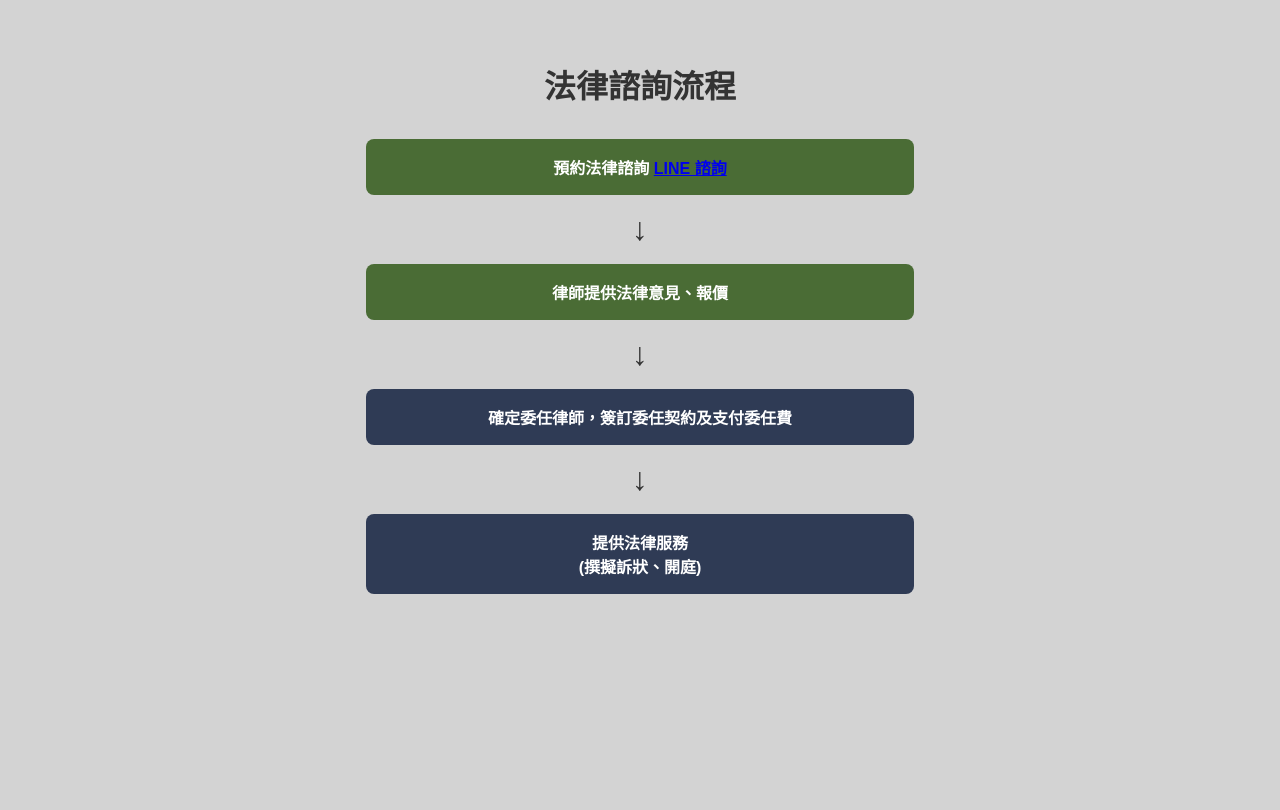
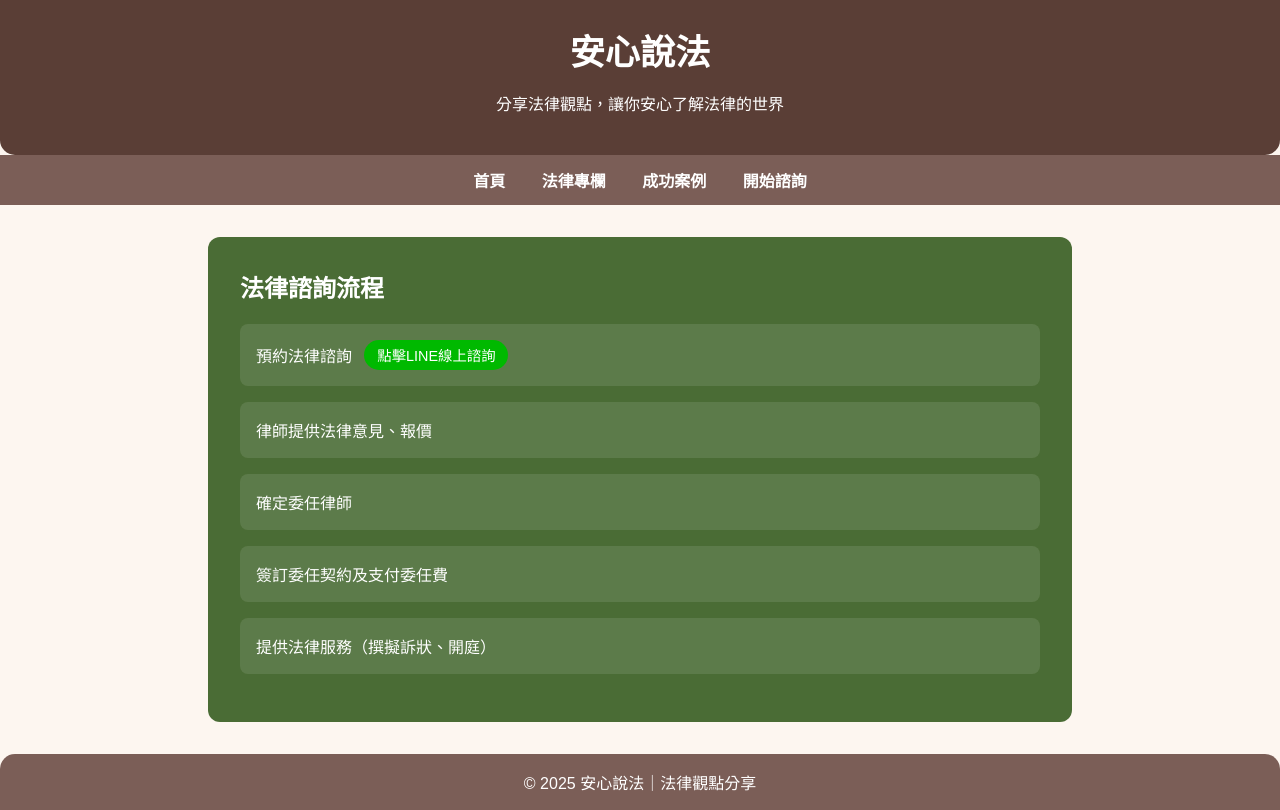
Before and after one commit to annielawarticles/law, a plain HTML site: page Consult.html in a window 1280 px wide. Drawn offline with Linux system fonts and the light colour scheme.

Commit message:
Update Consult.html

```diff
--- a/Consult.html
+++ b/Consult.html
@@ -2,63 +2,120 @@
 <html lang="zh-Hant">
 <head>
   <meta charset="UTF-8" />
-  <meta name="viewport" content="width=device-width, initial-scale=1.0" />
-  <title>法律諮詢流程</title>
+  <meta name="viewport" content="width=device-width, initial-scale=1.0">
+  <title>安心說法｜法律諮詢流程</title>
   <style>
     body {
-      background: #d3d3d3; /* 灰背景 */
       font-family: "Noto Sans TC", sans-serif;
-      padding: 2rem;
+      margin: 0;
+      padding: 0;
+      background-color: #fdf6f0;
+      color: #333;
     }
 
-    h1 {
+    header {
+      background-color: #5a3e36; /* 深棕色 */
+      color: white;
+      padding: 1.5rem 2rem;
       text-align: center;
-      color: #333;
-      margin-bottom: 2rem;
+      border-bottom-left-radius: 15px;
+      border-bottom-right-radius: 15px;
     }
 
-    .flow-container {
-      display: flex;
-      flex-direction: column;
-      align-items: center;
-      gap: 1rem;
-      max-width: 500px;
-      margin: 0 auto;
+    header h1 {
+      margin: 0;
+      font-size: 2.2rem;
+      font-weight: 700;
     }
 
-    .step {
-      background: #4a6c35; /* 深綠色 */
-      color: #fff;
-      padding: 1rem 1.5rem;
-      border-radius: 8px;
-      font-weight: 600;
+    nav {
+      background-color: #7b5e57; /* 暖棕灰 */
+      padding: 0.8rem 2rem;
       text-align: center;
-      width: 100%;
     }
 
-    .step.dark {
-      background: #2f3b55; /* 深藍色 */
+    nav a {
+      color: white;
+      margin: 0 1rem;
+      text-decoration: none;
+      font-weight: 600;
+      transition: color 0.3s;
     }
 
-    .arrow {
-      font-size: 2rem;
-      color: #333;
+    nav a:hover {
+      text-decoration: underline;
+      color: #e07a5f;
+    }
+
+    .consult {
+      max-width: 800px;
+      margin: 2rem auto;
+      padding: 2rem;
+      background: #4a6c35; /* 深綠色 */
+      color: white;
+      border-radius: 12px;
+    }
+
+    .consult h2 {
+      margin-top: 0;
+      color: #fff;
+    }
+
+    .flow-step {
+      background: rgba(255, 255, 255, 0.1);
+      margin: 1rem 0;
+      padding: 1rem;
+      border-radius: 8px;
+    }
+
+    .line-link {
+      display: inline-block;
+      background: #00b900; /* LINE 綠色 */
+      color: #fff;
+      padding: 0.3rem 0.8rem;
+      border-radius: 20px;
+      text-decoration: none;
+      font-size: 0.9rem;
+      margin-left: 0.5rem;
+    }
+
+    footer {
+      background-color: #7b5e57;
+      color: white;
+      text-align: center;
+      padding: 1rem;
+      margin-top: 2rem;
+      border-radius: 15px 15px 0 0;
     }
   </style>
 </head>
 <body>
-  <h1>法律諮詢流程</h1>
-  <div class="flow-container">
-      <div class="step">
+  <header>
+    <h1>安心說法</h1>
+    <p>分享法律觀點，讓你安心了解法律的世界</p>
+  </header>
+
+  <nav>
+    <a href="index.html">首頁</a>
+    <a href="articles/index.html">法律專欄</a>
+    <a href="cases/index.html">成功案例</a>
+    <a href="Consult.html">開始諮詢</a>
+  </nav>
+
+  <section class="consult">
+    <h2>法律諮詢流程</h2>
+    <div class="flow-step">
       預約法律諮詢
-      <a class="line-link" href="https://line.me/ti/p/你的LINE_ID" target="_blank">LINE 諮詢</a>
+      <a class="line-link" href="https://line.me/ti/p/你的LINE_ID" target="_blank">點擊LINE線上諮詢</a>
     </div>
-    <div class="arrow">↓</div>
-    <div class="step">律師提供法律意見、報價</div>
-    <div class="arrow">↓</div>
-    <div class="step dark">確定委任律師，簽訂委任契約及支付委任費</div>
-    <div class="arrow">↓</div>
-    <div class="step dark">提供法律服務<br>(撰擬訴狀、開庭)</div>
-  </div>
+    <div class="flow-step">律師提供法律意見、報價</div>
+    <div class="flow-step">確定委任律師</div>
+    <div class="flow-step">簽訂委任契約及支付委任費</div>
+    <div class="flow-step">提供法律服務（撰擬訴狀、開庭）</div>
+  </section>
+
+  <footer>
+    &copy; 2025 安心說法｜法律觀點分享
+  </footer>
 </body>
 </html>
```
